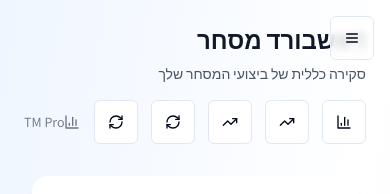
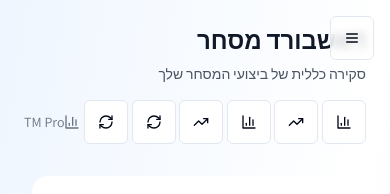
Before and after one commit to Nadav011/trademaster-pro, a Next.js app: page / in a window 390 px wide. Shown: the top 194 px of the page. Built offline with nearby package versions, Linux system fonts and the light colour scheme.

Commit message:
Add detailed sync debugging and cloud data checking

```diff
--- a/src/app/page.tsx
+++ b/src/app/page.tsx
@@ -672,6 +672,36 @@ export default function Dashboard() {
                 variant="outline"
                 size="sm"
                 onClick={async () => {
+                  try {
+                    const { dataSync } = await import('@/lib/supabase')
+                    const { supabase } = await import('@/lib/supabase')
+                    const { data: { user } } = await supabase.auth.getUser()
+                    if (!user) {
+                      alert('לא מחובר')
+                      return
+                    }
+
+                    const { data, error } = await dataSync.downloadUserData(user.id)
+                    if (error) {
+                      alert(`שגיאה: ${error.message}`)
+                    } else if (data) {
+                      alert(`נתונים בענן:\nעסקאות: ${data.trades?.length || 0}\nרשומות הון: ${data.capital?.length || 0}`)
+                    } else {
+                      alert('אין נתונים בענן')
+                    }
+                  } catch (error) {
+                    alert(`שגיאה: ${error}`)
+                  }
+                }}
+                className="flex items-center space-x-2 space-x-reverse"
+              >
+                <BarChart3 className="h-4 w-4" />
+                <span className="hidden sm:inline">בדוק ענן</span>
+              </Button>
+              <Button
+                variant="outline"
+                size="sm"
+                onClick={async () => {
                   // Create sample data for testing
                   const sampleTrade = {
                     symbol: 'AAPL',
@@ -720,6 +750,7 @@ export default function Dashboard() {
                   try {
                     const { triggerAutoSync } = await import('@/lib/supabase')
                     console.log('🔄 Manual sync triggered...')
+                    alert('מבצע סינכרון... אנא המתן')
                     await triggerAutoSync()
                     // Reload dashboard data after sync
                     setTimeout(loadDashboardData, 1000)
--- a/src/lib/supabase.ts
+++ b/src/lib/supabase.ts
@@ -217,15 +217,26 @@ export class SyncManager {
 
       if (cloudData) {
         console.log('🔄 Merging cloud data with local data...')
+        console.log('📊 Cloud data summary:', {
+          trades: cloudData.trades?.length || 0,
+          capital: cloudData.capital?.length || 0
+        })
+        console.log('📊 Local data summary:', {
+          trades: localTrades.length,
+          capital: localCapital.length
+        })
 
         // Merge trades
         const cloudTrades = cloudData.trades || []
         const localTradeIds = new Set(localTrades.map(t => t.id))
 
+        console.log('🔍 Checking for new trades from cloud...')
+        let newTradesAdded = 0
         for (const cloudTrade of cloudTrades) {
           if (!localTradeIds.has(cloudTrade.id)) {
-            console.log('➕ Adding new trade from cloud:', cloudTrade.id)
+            console.log('➕ Adding new trade from cloud:', cloudTrade.id, cloudTrade.symbol)
             await tradesDb.create(cloudTrade)
+            newTradesAdded++
           }
         }
 
@@ -233,14 +244,20 @@ export class SyncManager {
         const cloudCapital = cloudData.capital || []
         const localCapitalIds = new Set(localCapital.map(c => c.id))
 
+        console.log('🔍 Checking for new capital records from cloud...')
+        let newCapitalAdded = 0
         for (const cloudCapitalRecord of cloudCapital) {
           if (!localCapitalIds.has(cloudCapitalRecord.id)) {
             console.log('➕ Adding new capital record from cloud:', cloudCapitalRecord.id)
             await capitalDb.create(cloudCapitalRecord)
+            newCapitalAdded++
           }
         }
 
-        console.log('✅ Auto-sync completed - merged data')
+        console.log('✅ Auto-sync completed - merged data:', {
+          newTradesAdded,
+          newCapitalAdded
+        })
       } else {
         console.log('✅ Auto-sync completed - no cloud data to merge')
       }
```
